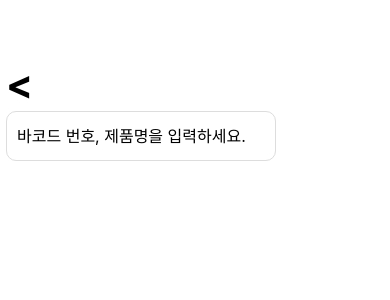
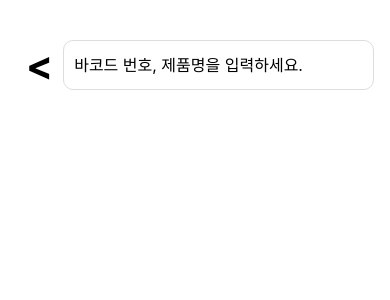
Before and after one commit to jeajin99/capstone, a React Native app: screen /Search in a window 390 px wide. Shown: the top 300 px of the page. Built offline with nearby package versions, Linux system fonts and the light colour scheme.

Commit message:
Screen폴더 생성 및 Searchscreen ui 수정
2023.10.27

```diff
--- a/Intialscreen.js
+++ b/Screen/Intialscreen.js
@@ -1,6 +1,6 @@
 import React from 'react';
 import { View, Text, StyleSheet, TouchableOpacity } from 'react-native';
-import { navigate } from './NavigationManager';
+import { navigate } from '../NavigationManager';
 
 const InitialScreen = () => {
   return (
--- a/MainScreen.js
+++ b/Screen/MainScreen.js
@@ -1,7 +1,7 @@
 import React from 'react';
 import { View, Text, Image, StyleSheet, TouchableOpacity } from 'react-native';
 import { useNavigation } from '@react-navigation/native';
-import RoundButton from './RoundButton';
+import RoundButton from '../RoundButton';
 
 const MainScreen = () => {
     const navigation = useNavigation();
@@ -18,7 +18,7 @@ const MainScreen = () => {
                 <TouchableOpacity onPress={Searchbt}>
                     <Image
                       style={Styles.search}
-                      source={require('./assets/search.png')}
+                      source={require('../assets/search.png')}
                     />
                 </TouchableOpacity>
             </View>
@@ -60,8 +60,8 @@ const Styles = StyleSheet.create({
     },
     horizontalLine: {
       height: 0.5,
-      backgroundColor: '#000', // 선의 색상
-      marginVertical: 10, // 선 위아래 여백 조절
+      backgroundColor: '#000',
+      marginVertical: 10
   }
 });
 
--- a/SearchScreen.js
+++ b/Screen/SearchScreen.js
@@ -6,56 +6,57 @@ const SearchScreen = () => {
 
   const goBack = () => {
     navigation.goBack();
-    };
+  };
 
   const updateSearch = (text) => {
     setSearch(text);
   };
 
   return (
-    <View style={Styles.container}>
-        <View style={[Styles.goBackButtonContainer, Styles.topRow]}>
-            <TouchableOpacity onPress={goBack}>
-                <Text style={Styles.goBackButtonText}>{'<'}</Text>
-                <TextInput
-                    style={Styles.textForm}
-                    placeholder={'바코드 번호, 제품명을 입력하세요.'}
-                />
-            </TouchableOpacity>
-        </View>
+    <View style={styles.container}>
+      <View style={styles.topRow}>
+        <TouchableOpacity style={styles.goBackButtonContainer} stonPress={goBack}>
+          <Text style={styles.goBackButtonText}>{'<'}</Text>
+        </TouchableOpacity>
+        <TextInput
+          style={styles.textForm}
+          placeholder={'바코드 번호, 제품명을 입력하세요.'}
+        />
+      </View>
     </View>
   );
-}
+};
 
-const Styles = StyleSheet.create({
+const styles = StyleSheet.create({
   container: {
     flex: 1,
     backgroundColor: '#fff',
     paddingHorizontal: 6,
     paddingVertical: 20,
   },
+  topRow: {
+    flexDirection: 'row',
+    alignItems: 'center',
+    marginTop: 20,
+    paddingHorizontal: 10,
+  },
   goBackButtonContainer: {
-    top: 20,
-    left: 0,
+    paddingHorizontal: 10,
+    alignItems: 'center',
   },
   goBackButtonText: {
     fontSize: 40,
-    fontWeight: 'bold'
+    fontWeight: 'bold',
   },
   textForm: {
+    flex: 1,
     height: 50,
     borderColor: '#ddd',
     borderWidth: 1,
     borderRadius: 10,
     paddingHorizontal: 10,
     fontSize: 16,
-    marginVertical: 2,
   },
-  topRow: {
-    flexDirection: 'row',
-    alignItems: 'center',
-    marginTop: 20,
-},
 });
 
 export default SearchScreen;
```
Also changed, not shown: App.js (+6 -6 lines), Screen/LoginScreen.js (renamed from LoginScreen.js), Screen/RegisterScreen.js (renamed from RegisterScreen.js), Screen/Scan.js (renamed from Scan.js).
